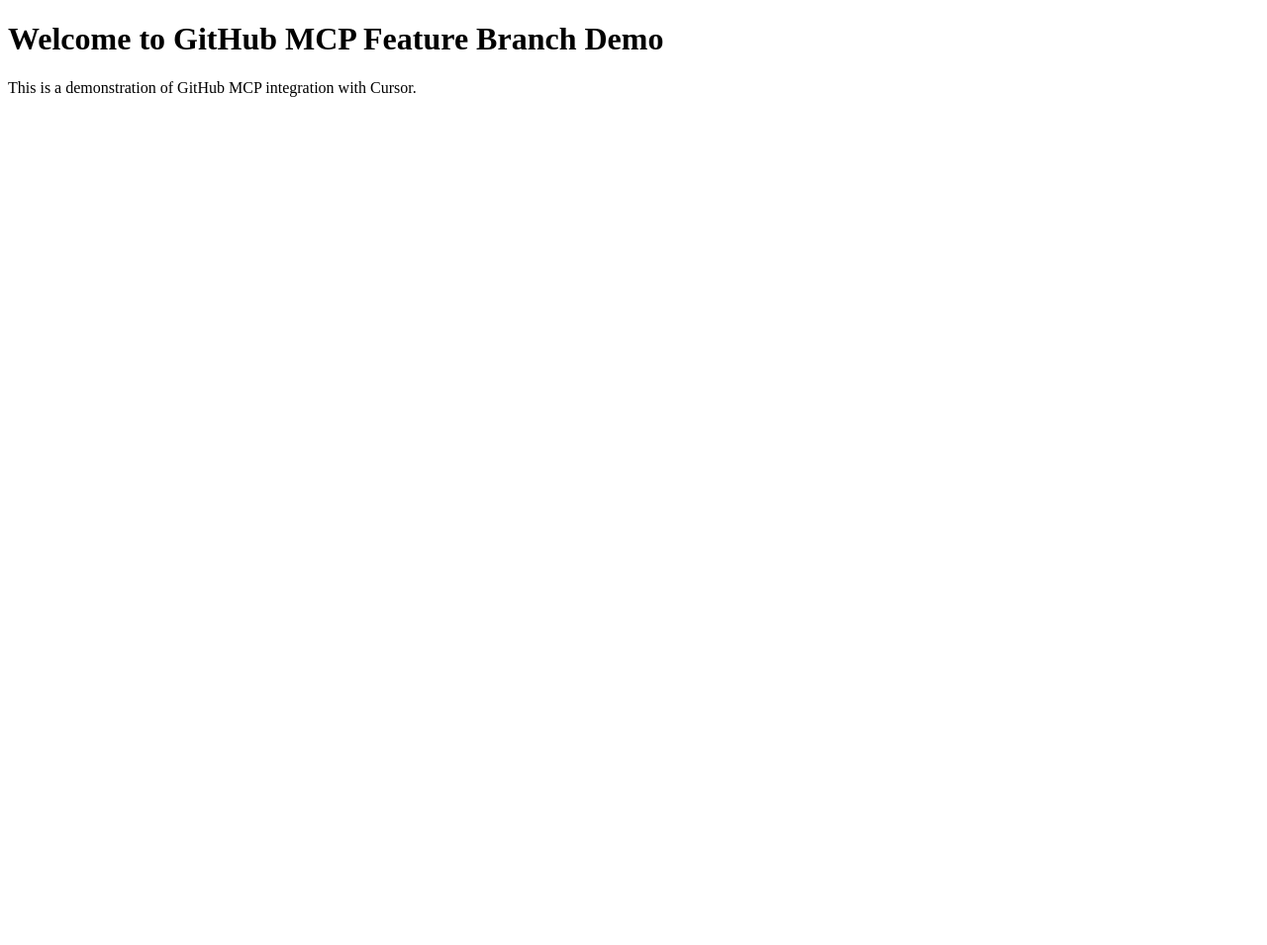
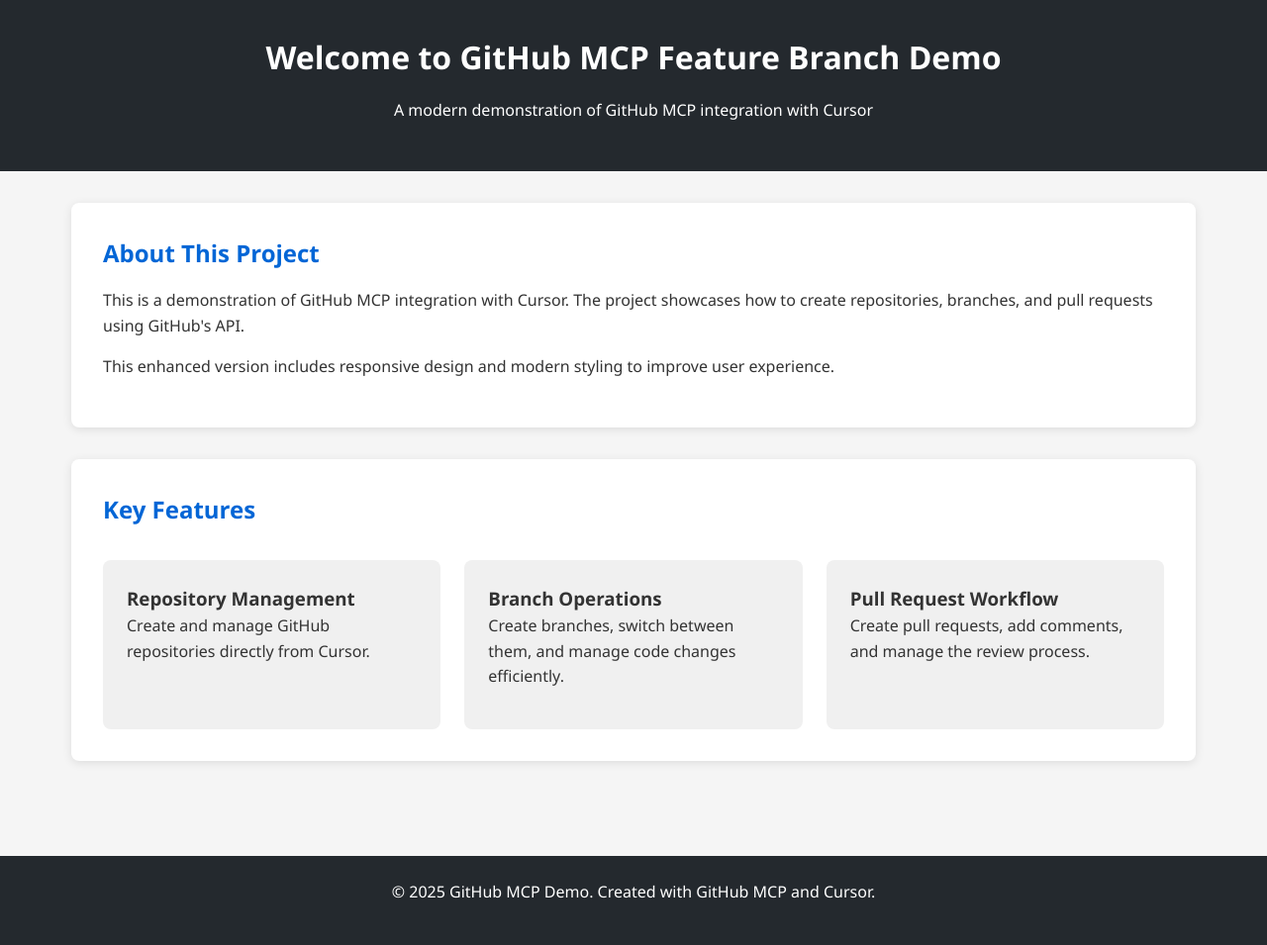
Before and after one commit to dhrumitlr/GitHub-MCP-cursor, a plain HTML site: page index.html in a window 1280 px wide. Shown: the whole page at 99% size. Before the commit the page ends 800 px from the top, so only its background shows below. Drawn offline with Linux system fonts and the light colour scheme.

Commit message:
Enhance index.html with modern styling and responsive design

```diff
--- a/index.html
+++ b/index.html
@@ -4,9 +4,122 @@
     <meta charset="UTF-8">
     <meta name="viewport" content="width=device-width, initial-scale=1.0">
     <title>GitHub MCP Demo</title>
+    <style>
+        * {
+            margin: 0;
+            padding: 0;
+            box-sizing: border-box;
+            font-family: 'Segoe UI', Tahoma, Geneva, Verdana, sans-serif;
+        }
+
+        body {
+            background-color: #f5f5f5;
+            color: #333;
+            line-height: 1.6;
+        }
+
+        header {
+            background-color: #24292e;
+            color: white;
+            padding: 2rem;
+            text-align: center;
+        }
+
+        .container {
+            max-width: 1200px;
+            margin: 0 auto;
+            padding: 2rem;
+        }
+
+        section {
+            background-color: white;
+            border-radius: 8px;
+            box-shadow: 0 2px 10px rgba(0, 0, 0, 0.1);
+            padding: 2rem;
+            margin-bottom: 2rem;
+        }
+
+        h1 {
+            margin-bottom: 1rem;
+            color: #fff;
+        }
+
+        h2 {
+            color: #0366d6;
+            margin-bottom: 1rem;
+        }
+
+        p {
+            margin-bottom: 1rem;
+        }
+
+        .features {
+            display: grid;
+            grid-template-columns: repeat(auto-fit, minmax(300px, 1fr));
+            gap: 1.5rem;
+            margin-top: 2rem;
+        }
+
+        .feature-card {
+            background-color: #f0f0f0;
+            border-radius: 8px;
+            padding: 1.5rem;
+            transition: transform 0.3s ease;
+        }
+
+        .feature-card:hover {
+            transform: translateY(-5px);
+        }
+
+        footer {
+            background-color: #24292e;
+            color: white;
+            text-align: center;
+            padding: 1.5rem;
+            margin-top: 2rem;
+        }
+
+        @media (max-width: 768px) {
+            .features {
+                grid-template-columns: 1fr;
+            }
+        }
+    </style>
 </head>
 <body>
-    <h1>Welcome to GitHub MCP Feature Branch Demo</h1>
-    <p>This is a demonstration of GitHub MCP integration with Cursor.</p>
+    <header>
+        <h1>Welcome to GitHub MCP Feature Branch Demo</h1>
+        <p>A modern demonstration of GitHub MCP integration with Cursor</p>
+    </header>
+
+    <div class="container">
+        <section>
+            <h2>About This Project</h2>
+            <p>This is a demonstration of GitHub MCP integration with Cursor. The project showcases how to create repositories, branches, and pull requests using GitHub's API.</p>
+            <p>This enhanced version includes responsive design and modern styling to improve user experience.</p>
+        </section>
+
+        <section>
+            <h2>Key Features</h2>
+            <div class="features">
+                <div class="feature-card">
+                    <h3>Repository Management</h3>
+                    <p>Create and manage GitHub repositories directly from Cursor.</p>
+                </div>
+                <div class="feature-card">
+                    <h3>Branch Operations</h3>
+                    <p>Create branches, switch between them, and manage code changes efficiently.</p>
+                </div>
+                <div class="feature-card">
+                    <h3>Pull Request Workflow</h3>
+                    <p>Create pull requests, add comments, and manage the review process.</p>
+                </div>
+            </div>
+        </section>
+    </div>
+
+    <footer>
+        <p>&copy; 2025 GitHub MCP Demo. Created with GitHub MCP and Cursor.</p>
+    </footer>
 </body>
 </html>
```
